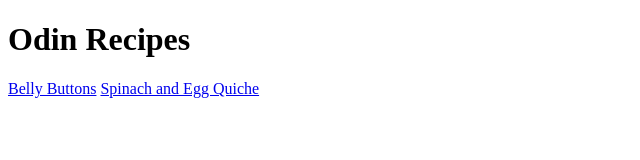
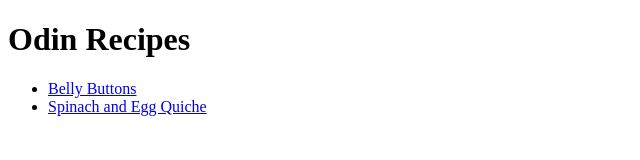
Before and after one commit to karansn15/odin-recipes, a plain HTML site: page index.html in a window 1280 px wide. Shown: the whole page, without its empty margins (0-640 px from the left). Drawn offline with Linux system fonts and the light colour scheme.

Commit message:
Links put into an unordered list

```diff
--- a/index.html
+++ b/index.html
@@ -10,9 +10,9 @@
 
     <body>
         <h1>Odin Recipes</h1>
-
-        <a href="recipes/belly-buttons.html">Belly Buttons</a>
-        <a href="recipes/quiche.html">Spinach and Egg Quiche</a>
-
+        <ul>
+            <li><a href="recipes/belly-buttons.html">Belly Buttons</a></li>
+            <li><a href="recipes/quiche.html">Spinach and Egg Quiche</a></li>
+        </ul>
     </body>
 </html>
```
